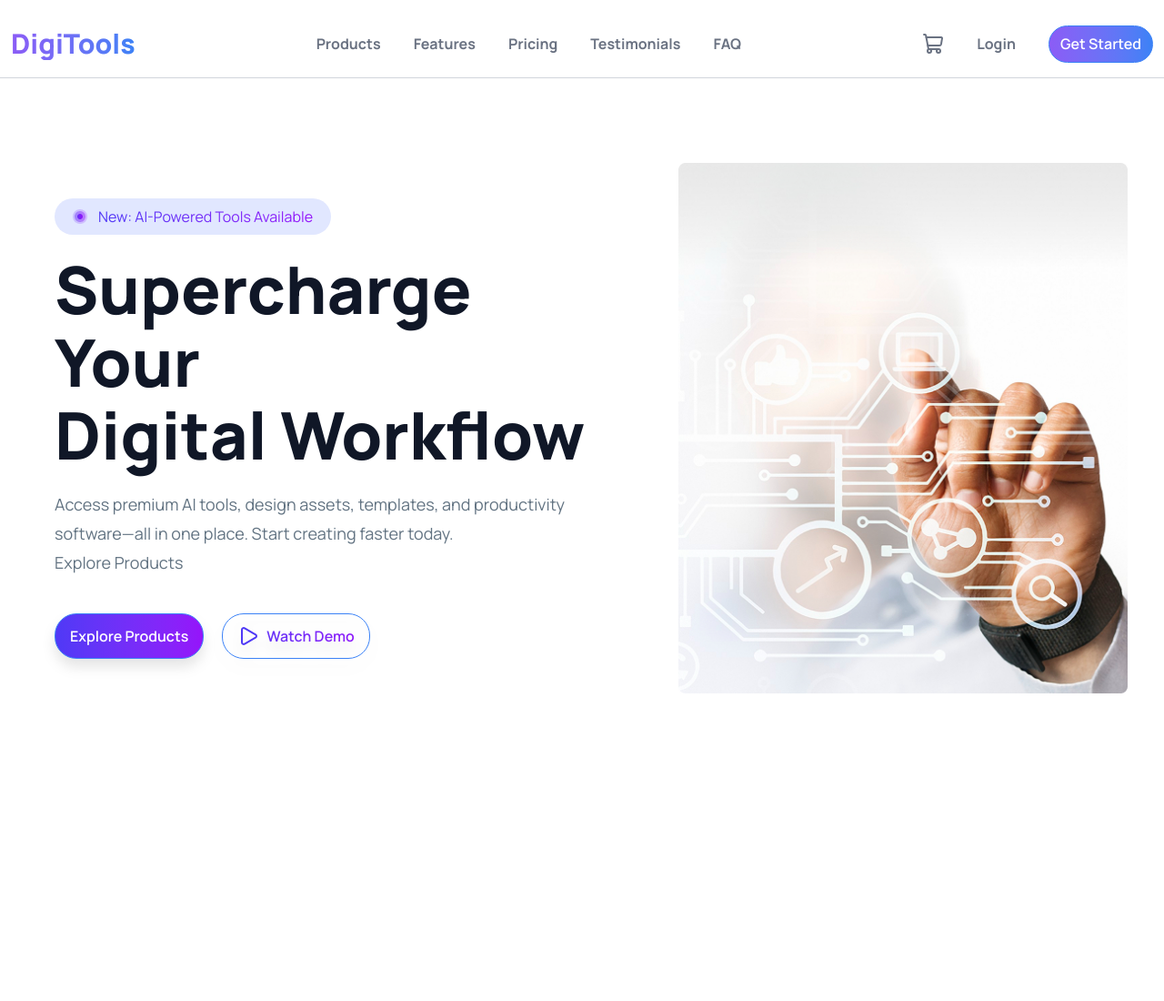
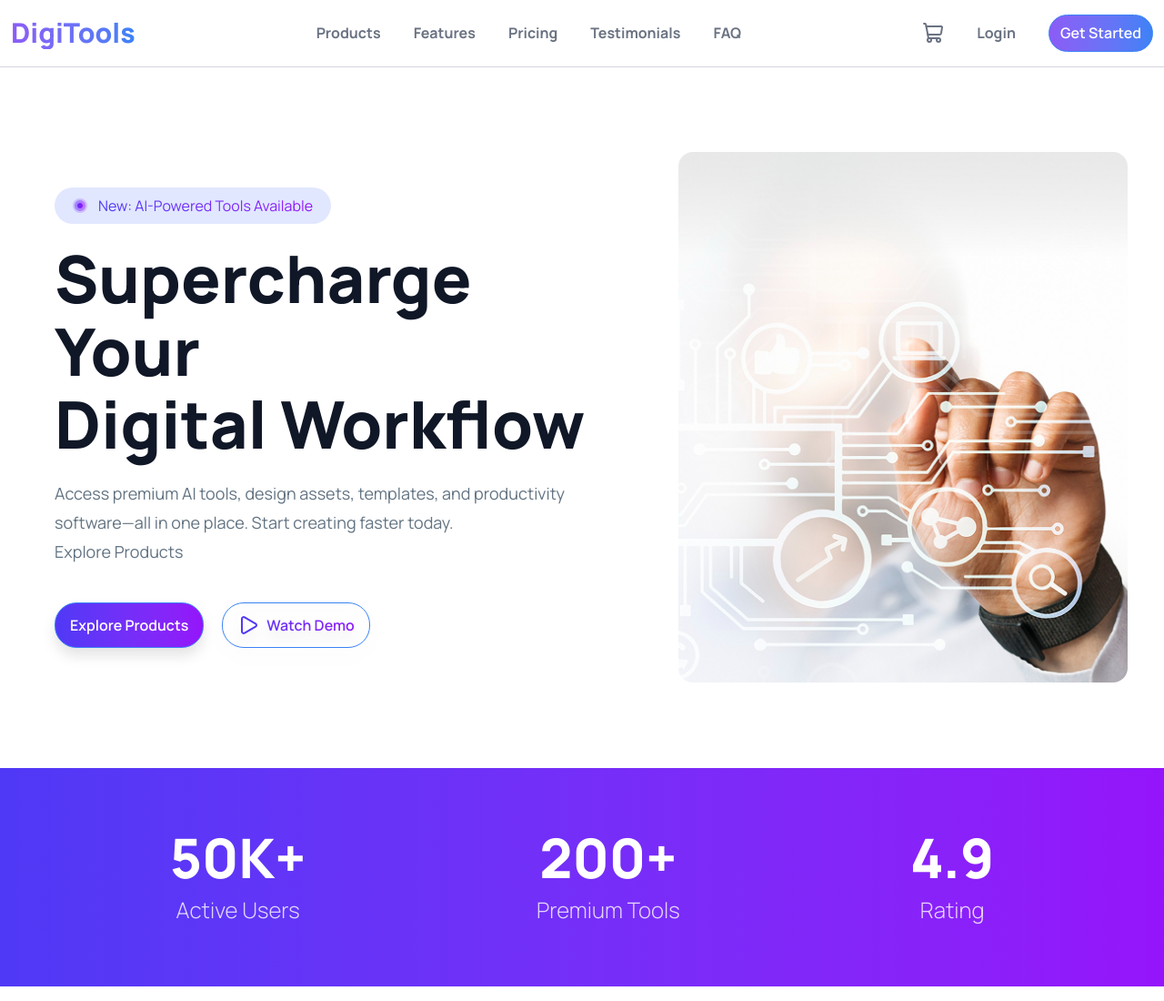
Before and after one commit to corebyte56/Digital-Tools, a React (Vite) app: page / in a window 1280 px wide. Shown: the whole page at 91% size. Before the commit the page ends 884 px from the top, so only its background shows below. Built offline with nearby package versions, Linux system fonts and the light colour scheme.

Commit message:
feat: add info section and improve navbar design and layout

```diff
--- a/src/App.jsx
+++ b/src/App.jsx
@@ -1,12 +1,15 @@
 import React from 'react'
 import Navbar from './component/Navbar/Navbar'
 import Banner from './component/Banner/Banner'
+import Info from './component/Info/Info'
+
 
 const App = () => {
   return (
-    <div className='py-7'>
+    <div >
       <Navbar />
       <Banner />
+      <Info/>
     </div>
   )
 }
--- a/src/component/Banner/Right.jsx
+++ b/src/component/Banner/Right.jsx
@@ -4,7 +4,7 @@ import BannerImg from '../../assets/banner.png'
 const Right = () => {
   return (
     <div>
-      <img src={BannerImg} alt="Banner" />
+      <img className='rounded-2xl' src={BannerImg} alt="Banner" />
     </div>
   )
 }
--- /dev/null
+++ b/src/component/Info/Info.jsx
@@ -0,0 +1,31 @@
+import React from "react";
+
+const Info = () => {
+  return (
+    <div
+      className="bg-linear-to-l from-[#9514FA] to-[#4F39F6]
+    flex justify-around px-15 py-17 text-white mb-4"
+    >
+      <div className="flex flex-col items-center gap-3">
+        <h1 className="text-6xl font-extrabold">50K+</h1>
+        <p className="text-2xl text-[#ffffff] font-light opacity-80">Active Users</p>
+      </div>
+
+
+      <div className="flex flex-col items-center gap-3">
+        <h1 className="text-6xl font-extrabold">200+</h1>
+        <p className="text-2xl text-[#ffffff] font-light opacity-80">Premium Tools</p>
+      </div>
+
+
+      <div className="flex flex-col items-center gap-3">
+        <h1 className="text-6xl font-extrabold">4.9</h1>
+        <p className="text-2xl text-[#ffffff] font-light opacity-80">Rating</p>
+      </div>
+
+
+    </div>
+  );
+};
+
+export default Info;
--- a/src/component/Navbar/Navbar.jsx
+++ b/src/component/Navbar/Navbar.jsx
@@ -5,8 +5,8 @@ const Navbar = () => {
   const [menuShow, setMenuShow] = useState(false);
 
   return (
-    <div className="border-b border-gray-300 pb-4">
-      <div className="container mx-auto bg-transparent sticky top-0 z-10 backdrop-blur-2xl  flex justify-between px-3  items-center gap-10">
+    <div className="border-b border-gray-300 py-4 sticky top-0 z-10  backdrop-blur-2xl  ">
+      <div className="container mx-auto bg-transparent flex justify-between px-3  items-center gap-10">
         {/* name */}
         <div>
           <h1 className="font-extrabold text-3xl bg-linear-to-l from-[#3B82F6] to-[#8B5CF6] bg-clip-text text-transparent">
```
